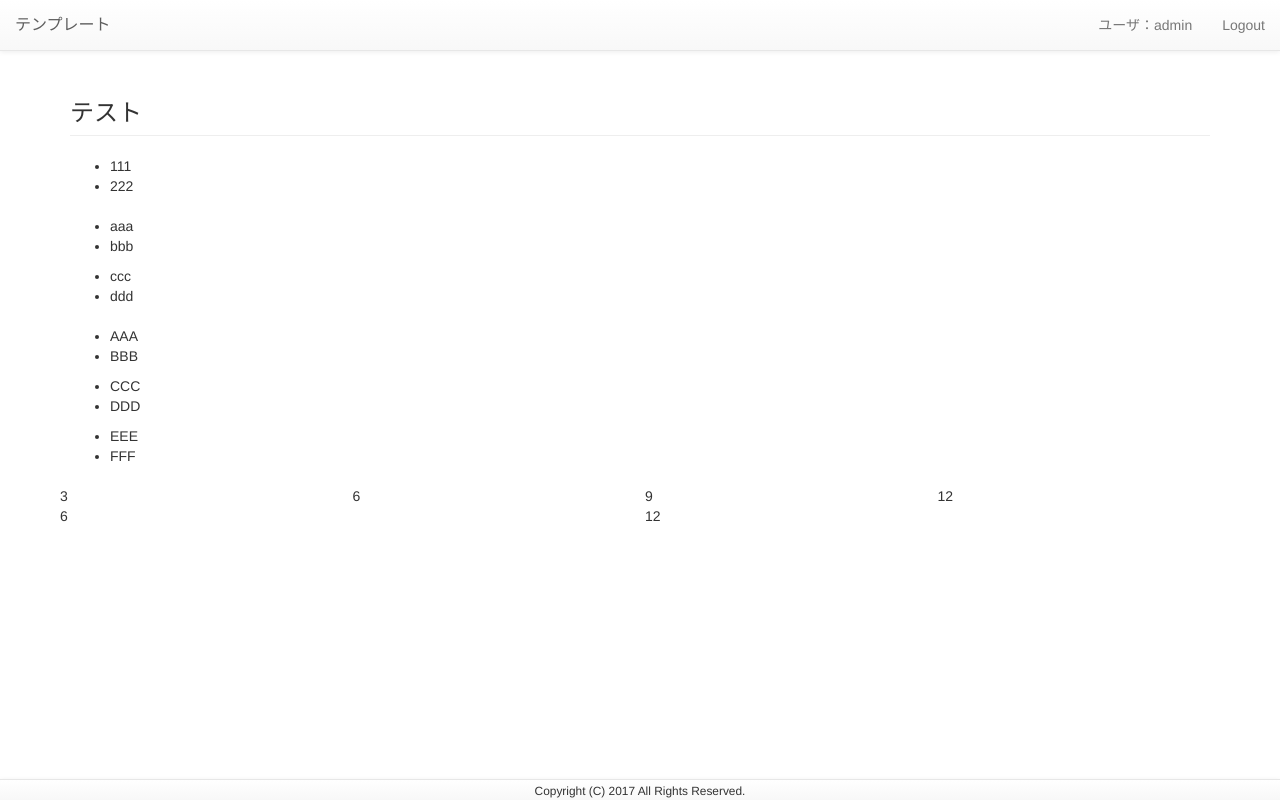
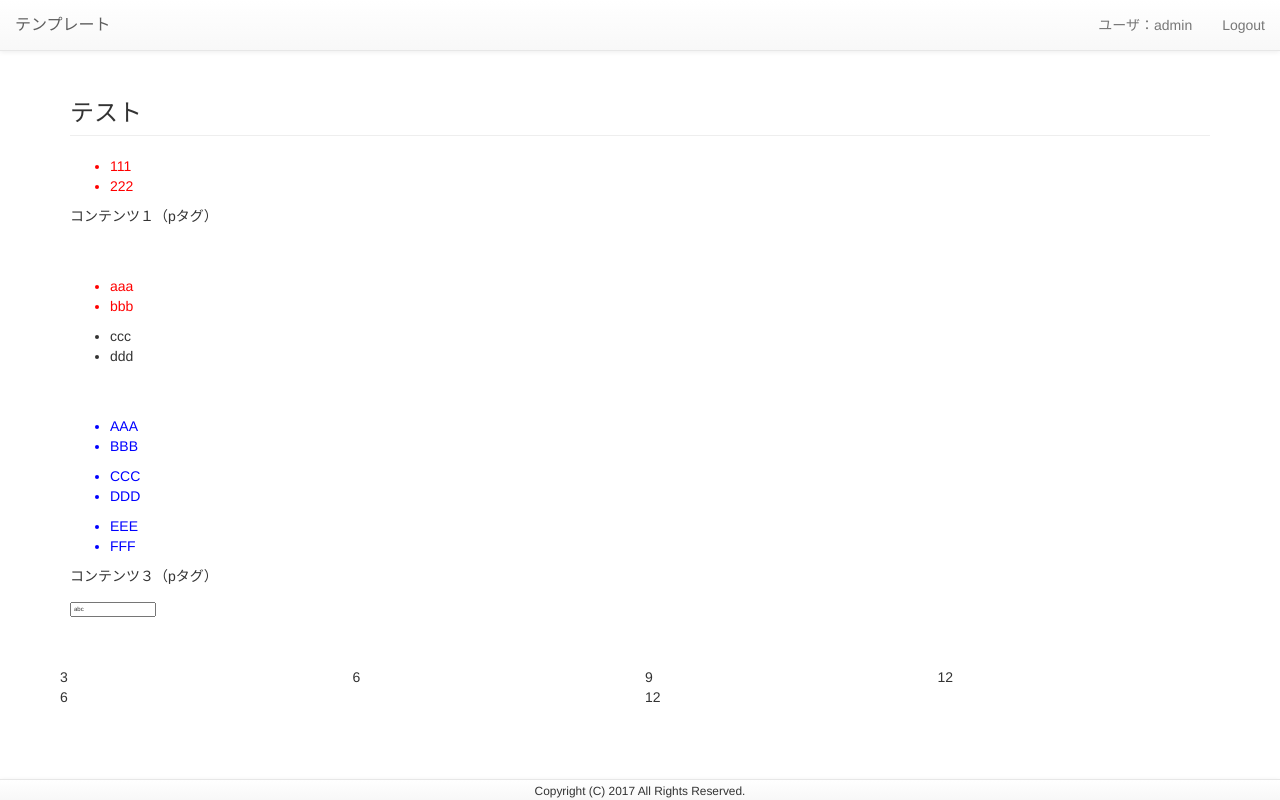
Before and after one commit to peacemaker07/django-template, a Django app: page /html_css/list/ in a window 1280 px wide. Run offline with Django 3.2, Linux system fonts and the light colour scheme; a user stored in the database is signed in; some libraries are stand-ins or nearby versions.

Commit message:
mod html_css

```diff
--- a/html_css/templates/html_css/list.html
+++ b/html_css/templates/html_css/list.html
@@ -20,7 +20,7 @@
 
 {% block content %}
 
-    <div class="section title">
+    <div class="title">
         <h3 class="page-header">
             テスト
         </h3>
@@ -29,15 +29,16 @@
     <div class="contents_wrap">
         <div class="section contents1">
             <ul>
-                <li>111</li>
-                <li>222</li>
+                <li id="contens1_num1">111</li>
+                <li id="contens1_num2">222</li>
             </ul>
+            <p>コンテンツ１（pタグ）</p>
         </div>
 
         <div class="section contents2">
-            <ul>
-                <li>aaa</li>
-                <li>bbb</li>
+            <ul >
+                <li class="color_red">aaa</li>
+                <li class="color_red">bbb</li>
             </ul>
             <ul>
                 <li>ccc</li>
@@ -58,6 +59,9 @@
                 <li>EEE</li>
                 <li>FFF</li>
             </ul>
+            <p>コンテンツ３（pタグ）</p>
+
+            <input type="text" value="abc">
         </div>
     </div>
 
--- a/static/cmn/css/style.css
+++ b/static/cmn/css/style.css
@@ -7,5 +7,21 @@
 }
 
 .section {
-    margin-top: 20px;
+    margin-bottom: 50px;
 }
+
+#contens1_num1, #contens1_num2 {
+    color: #FF0000;
+}
+
+.color_red {
+    color: #FF0000;
+}
+
+.section.contents3 ul li {
+    color: #0000FF;
+}
+
+.section input[type='text'] {
+    font-size: 6px;
+}
```
